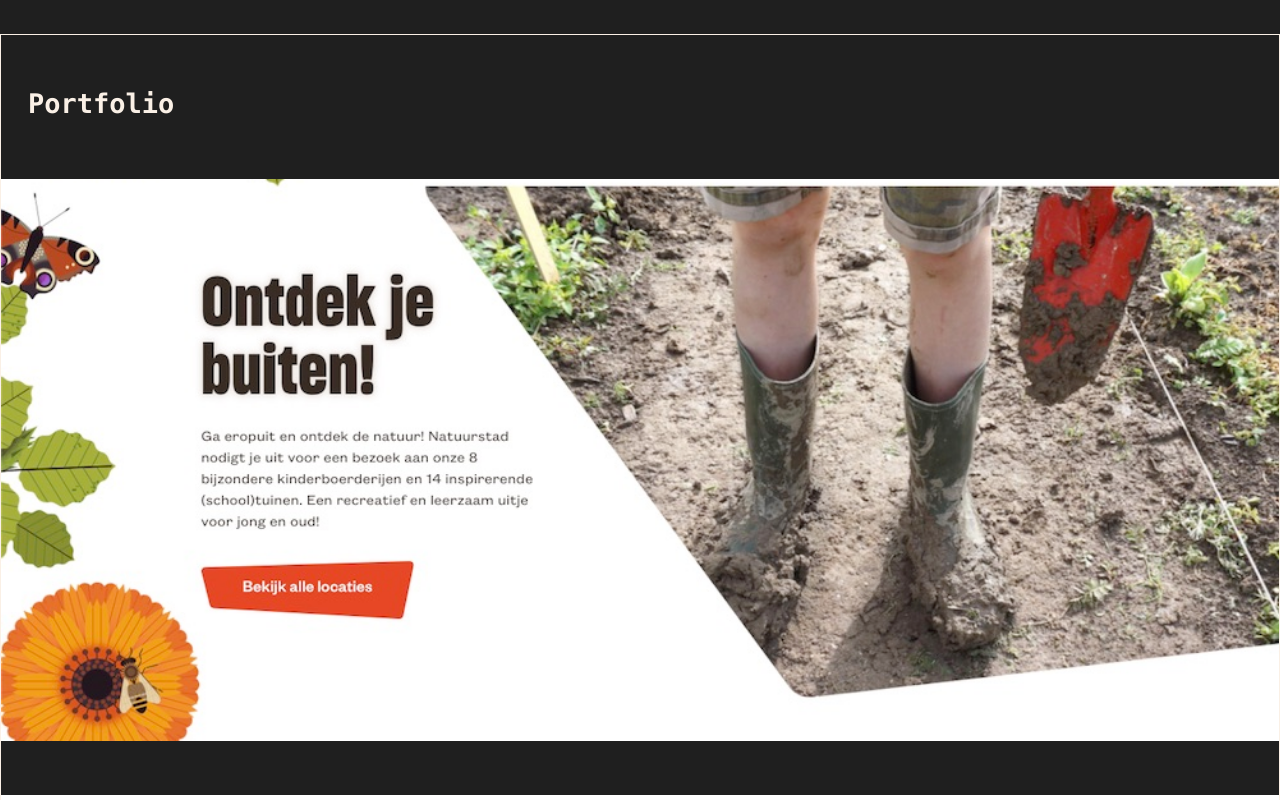
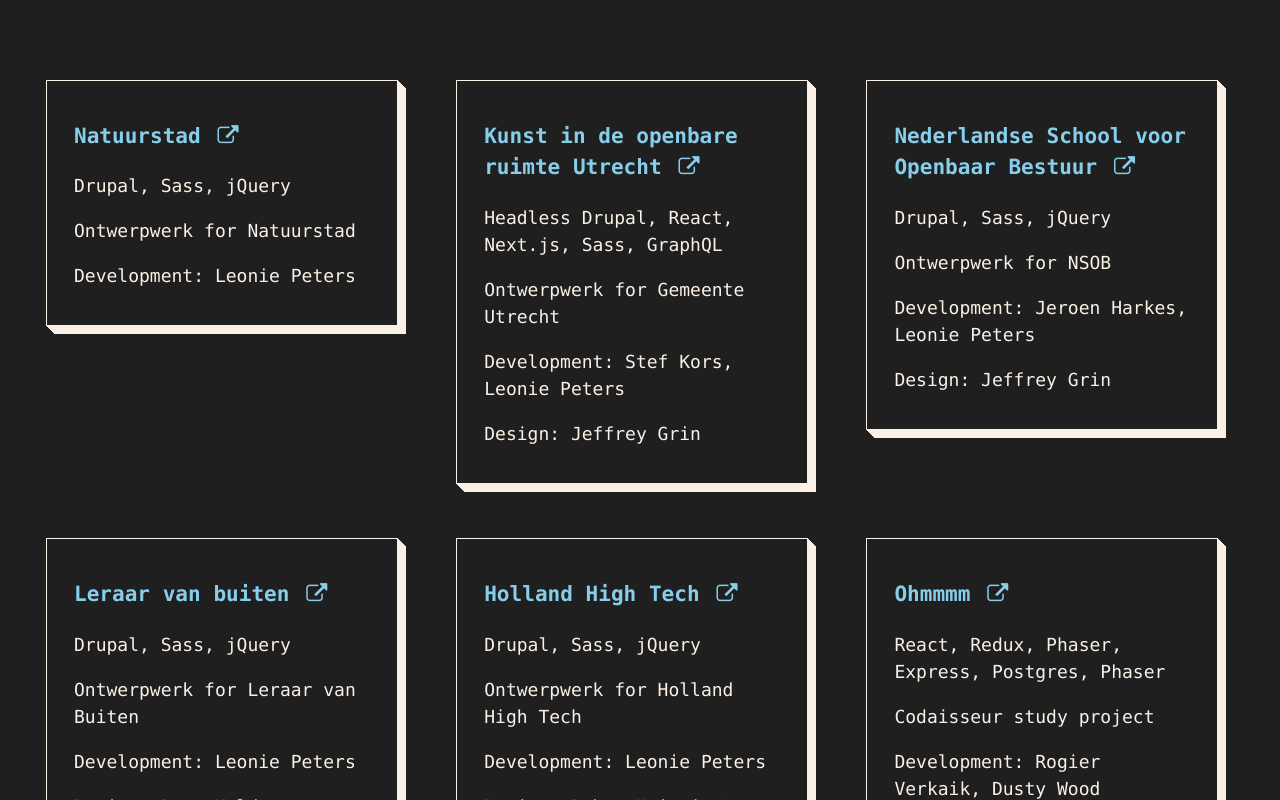
Before and after one commit to LeoniePeters/leoniepeters.com, a React (Create React App) app: page / in a window 1280 px wide. Shown: the part 820-1620 px from the top of the page. Built offline with nearby package versions, Linux system fonts and the light colour scheme.

Commit message:
scss for new tile design portfolio items;

```diff
--- a/src/Components/Portfolio.js
+++ b/src/Components/Portfolio.js
@@ -6,7 +6,7 @@
 function Portfolio() {
   return (
     <div className="Portfolio" id="portfolio">
-      <h2>Portfolio</h2>
+      {/* <h2>Portfolio</h2> */}
       <ul>
         {AllProjects.map((project, index) => (
           <PortfolioItem project={project} key={index} />
--- a/src/Components/Portfolio.scss
+++ b/src/Components/Portfolio.scss
@@ -7,65 +7,56 @@
   padding: 0;
 }
 .Portfolio {
-  box-sizing: border-box;
-  border: 1px solid $linen;
-  padding: 1.5em;
-  &:first-child {
-    margin-top: 0;
+  max-width: 1200px;
+  margin: 6em auto;
+  padding: 0 1em;
+  @include for-tablet-landscape-up {
+    padding: 0 3em;
   }
-  &:last-child {
-    margin-bottom: 0;
+  ul {
+    @include for-tablet-portrait-up {
+      display: flex;
+      align-items: flex-start;
+      justify-content: space-between;
+      flex-wrap: wrap;
+    }
   }
 }
 
 .portfolio-item {
-  display: flex;
-  align-items: center;
-  background-position: center;
-  background-repeat: no-repeat;
-  margin: 3em -1.5em;
-  background-size: 125% auto;
-  height: 62.5vw;
+  width: 80%;
+  margin: 0 auto 3em;
   @include for-tablet-portrait-up {
-    background-size: 100% auto;
-    height: 50vw;
+    width: 45%;
+    margin: 0 0 3em;
   }
-  @include for-desktop-up {
-    height: 562px;
+  @include for-tablet-landscape-up {
+    width: 30%;
   }
-  .info {
+  // .info {
   box-sizing: border-box;
-    visibility: hidden;
   display: block;
   background: $blackish;
   box-sizing: border-box;
   border: 1px solid $linen;
   color: $linen;
-    height: 100%;
-    max-height: 0;
-    margin: 0 auto;
-    overflow: hidden;
-    width: 100%;
-    padding: 0.5em;
-    @include for-tablet-portrait-up {
-      padding: 0 1.5em;
-      width: 75%;
-    }
-    @include for-tablet-landscape-up {
-      height: 80%;
-    }
-  }
+  padding: 1em 1.5em;
+  box-shadow: 1px 1px $linen, 2px 2px $linen, 3px 3px $linen, 4px 4px $linen,
+    5px 5px $linen, 6px 6px $linen, 7px 7px $linen, 8px 8px $linen;
+  transform: translateX(-8px) translateY(-8px);
+  transition: all 300ms ease-in;
+  // @include for-tablet-portrait-up {
+  //   padding: 0 1.5em;
+  // }
+  // }
   &:hover,
   & .open {
-    .info {
-      max-height: 100%;
-      visibility: visible;
-      transition: max-height 500ms linear, padding 300ms linear;
-      padding: 0.5em;
-      @include for-tablet-portrait-up {
-        padding: 1.5em;
-      }
-    }
+    // .info {
+    box-shadow: 0 0 $linen, 0 0 $linen, 0 0 $linen, 0 0 $linen, 0 0 $linen,
+      0 0 $linen, 0 0 $linen, 0 0 $linen;
+    transform: translateX(0) translateY(0);
+    transition: all 300ms ease-in;
+    // }
   }
 }
 
@@ -76,12 +67,9 @@
 
   font-style: normal;
   text-align: right;
-  @include for-tablet-portrait-up {
-    font-size: 32px;
-  }
-  &:hover {
-    color: $linen;
-  }
+  // @include for-tablet-portrait-up {
+  //   font-size: 32px;
+  // }
 }
 
 @include for-phone-only {
@@ -94,24 +82,24 @@
   }
 }
 
-.natuurstad {
-  background-image: url("../assets/images/Natuurstad-screenshot.jpg");
-}
-.kor-utrecht {
-  background-image: url("../assets/images/KOR-Utrecht-screenshot.jpg");
-}
-.nsob {
-  background-image: url("../assets/images/nsob-screenshot.jpg");
-}
-.leraarvanbuiten {
-  background-image: url("../assets/images/leraarvanbuiten-screenshot.jpg");
-}
-.hollandhightech {
-  background-image: url("../assets/images/hollandhightech-screenshot.jpg");
-}
-.ohmmmm {
-  background-image: url("../assets/images/ohmmmm-screenshot.png");
-}
-.drawbsurd {
-  background-image: url("../assets/images/drawbsurd-screenshot.jpg");
-}
+// .natuurstad {
+//   background-image: url("../assets/images/Natuurstad-screenshot.jpg");
+// }
+// .kor-utrecht {
+//   background-image: url("../assets/images/KOR-Utrecht-screenshot.jpg");
+// }
+// .nsob {
+//   background-image: url("../assets/images/nsob-screenshot.jpg");
+// }
+// .leraarvanbuiten {
+//   background-image: url("../assets/images/leraarvanbuiten-screenshot.jpg");
+// }
+// .hollandhightech {
+//   background-image: url("../assets/images/hollandhightech-screenshot.jpg");
+// }
+// .ohmmmm {
+//   background-image: url("../assets/images/ohmmmm-screenshot.png");
+// }
+// .drawbsurd {
+//   background-image: url("../assets/images/drawbsurd-screenshot.jpg");
+// }
--- a/src/Components/PortfolioItem.js
+++ b/src/Components/PortfolioItem.js
@@ -23,8 +23,9 @@
             target="_blank"
             rel="noopener noreferrer"
           >
-            <h3>{this.props.project.title}</h3>
-            <i className="icon-link-ext"></i>
+            <h3>
+              {this.props.project.title} <i className="icon-link-ext"></i>
+            </h3>
           </a>
           <p>{this.props.project.technique}</p>
           <p>{this.props.project.boss}</p>
```
Lines whose indentation alone changed are shown as unchanged.
